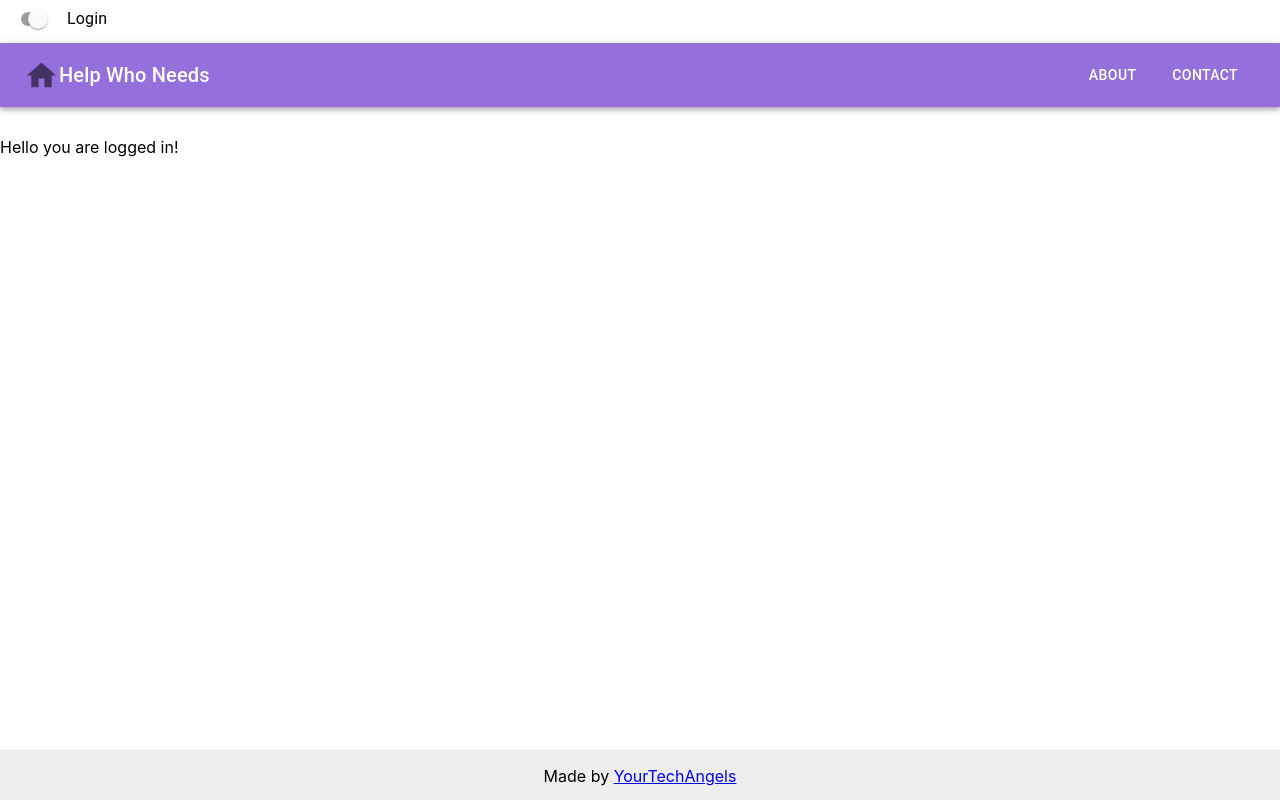
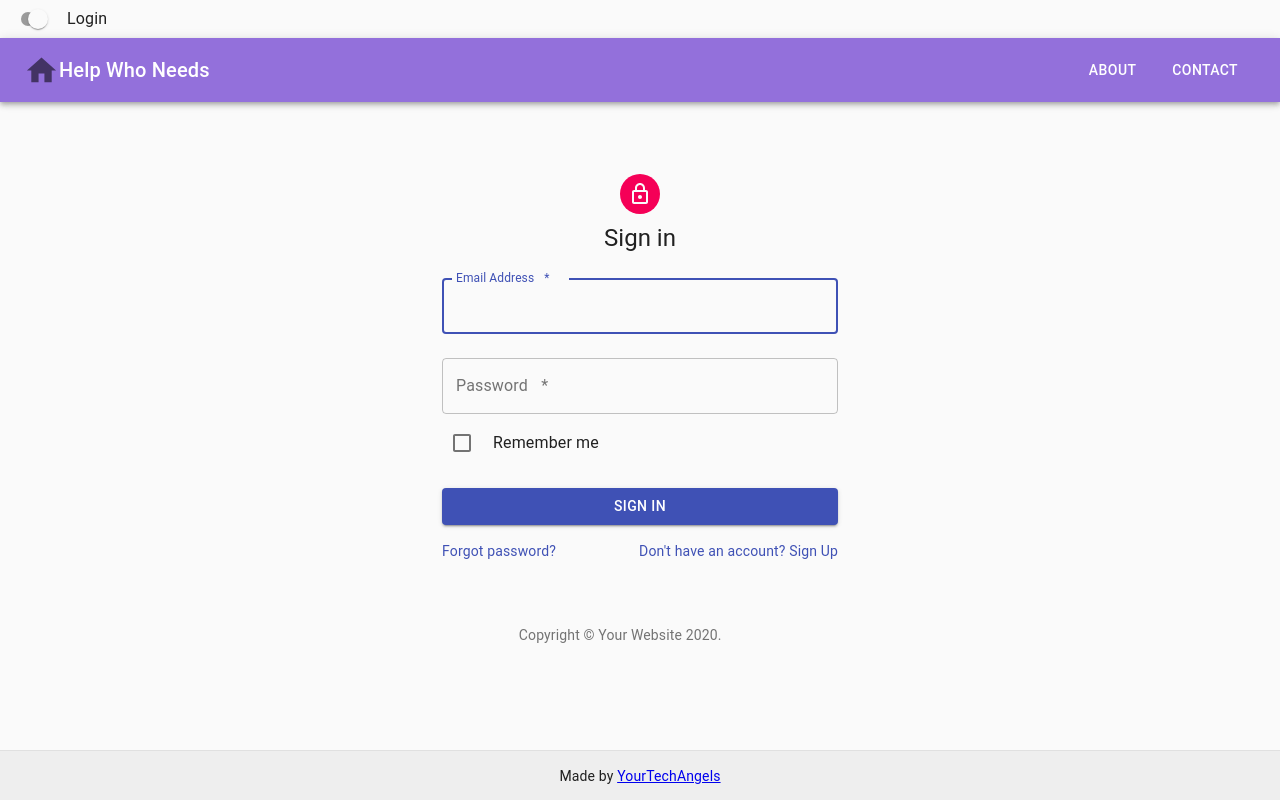
Before and after one commit to sktrip/HelpWhoNeeds, a React (Create React App) app: page /login in a window 1280 px wide. Built offline with nearby package versions, Linux system fonts and the light colour scheme; the HTML template or start-up script is replaced by a standard one.

Commit message:
Cleared up css

```diff
--- a/src/App.css
+++ b/src/App.css
@@ -13,48 +13,3 @@
 span {
   margin: 0 10px;
 }
-
-/*Registration Page css*/
-main {
-  margin-top: 1px;
-}
-
-label {
-  display: block;
-  margin-bottom: 5px;
-  margin-right: 20px;
-}
-
-input,
-button {
-  margin-bottom: 10px;
-  white-space: nowrap;
-}
-
-form {
-  background-color: white;
-  width: 90%;
-  margin: 0 auto;
-  padding: 30px;
-  border: 1px solid black;
-}
-
-#submit-button {
-  border: 2px;
-  font-weight: bold;
-  margin-top: 10px;
-}
-/*Login form*/
-.login-form {
-  background-color: white;
-  width: 60%;
-  margin: 0 auto;
-  padding: 30px;
-  border: 0px;
-}
-
-#Search-button {
-  border: 2px;
-  font-weight: bold;
-  margin-top: 25px;
-}
--- a/src/App.js
+++ b/src/App.js
@@ -4,7 +4,7 @@
 import Landing from "./components/landing/Landing";
 import About from "./components/about/About";
 import Footer from "./components/structure/Footer";
-import LoginTest from "./components/login/LoginTest";
+import SignIn from "./components/login/SignIn";
 import { BrowserRouter as Router,  Route, Switch } from "react-router-dom";
 
 function App() {
@@ -20,7 +20,7 @@
                     <About />
                 </Route>
                 <Route path="/login">
-                    <LoginTest />
+                    <SignIn />
                 </Route>
                 </Switch>
                 <Footer />
--- a/src/components/landing/Landing.js
+++ b/src/components/landing/Landing.js
@@ -1,6 +1,7 @@
 import { useState } from "react";
 import { Link } from "react-router-dom";
 import { makeStyles, Button } from "@material-ui/core";
+import { useEffect } from "react";
 
 const useStyles = makeStyles({
     button:{
@@ -12,6 +13,7 @@
     divContentWrapper:{
         textAlign: "center",
         minHeight: "100%",
+        paddingLeft: "50px",
     }
 
 });
@@ -19,6 +21,13 @@
 
     const classes = useStyles();
     const [user, setUser] = useState(" ");
+
+    useEffect( () => {
+        console.log("in useEffect");
+        return () =>{
+            console.log("in useEffect Cleanup");
+        }
+    },[user])
 
     return (
             <div className={classes.divContentWrapper} >
--- a/src/components/login/LoginTest.js
+++ /dev/null
@@ -1,10 +0,0 @@
-
-const  LoginTest = () => {
-return(
-    <div>
-        <p>Hello you are logged in!</p>
-    </div>
-);
-}
-
-export default LoginTest;
--- /dev/null
+++ b/src/components/login/SignIn.js
@@ -0,0 +1,117 @@
+import React from "react";
+import Avatar from "@material-ui/core/Avatar";
+import Button from "@material-ui/core/Button";
+import CssBaseline from "@material-ui/core/CssBaseline";
+import TextField from "@material-ui/core/TextField";
+import FormControlLabel from "@material-ui/core/FormControlLabel";
+import Checkbox from "@material-ui/core/Checkbox";
+import Link from "@material-ui/core/Link";
+import Grid from "@material-ui/core/Grid";
+import Box from "@material-ui/core/Box";
+import LockOutlinedIcon from "@material-ui/icons/LockOutlined";
+import Typography from "@material-ui/core/Typography";
+import { makeStyles } from "@material-ui/core/styles";
+import Container from "@material-ui/core/Container";
+
+function Copyright() {
+    return (
+        <Typography variant="body2" color="textSecondary" align="center">
+            {"Copyright © "}
+            <Link color="inherit" href="https://material-ui.com/">
+                Your Website
+    </Link>{" "}
+            {new Date().getFullYear()}
+            {"."}
+        </Typography>
+    );
+}
+
+const useStyles = makeStyles((theme) => ({
+    paper: {
+        marginTop: theme.spacing(8),
+        display: "flex",
+        flexDirection: "column",
+        alignItems: "center",
+    },
+    avatar: {
+        margin: theme.spacing(1),
+        backgroundColor: theme.palette.secondary.main,
+    },
+    form: {
+        width: "100%", // Fix IE 11 issue.
+        marginTop: theme.spacing(1),
+    },
+    submit: {
+        margin: theme.spacing(3, 0, 2),
+    },
+}));
+
+export default function SignIn() {
+    const classes = useStyles();
+
+    return (
+        <Container component="main" maxWidth="xs">
+            <CssBaseline />
+            <div className={classes.paper}>
+                <Avatar className={classes.avatar}>
+                    <LockOutlinedIcon />
+                </Avatar>
+                <Typography component="h1" variant="h5">
+                    Sign in
+        </Typography>
+                <form className={classes.form} noValidate>
+                    <TextField
+                        variant="outlined"
+                        margin="normal"
+                        required
+                        fullWidth
+                        id="email"
+                        label="Email Address"
+                        name="email"
+                        autoComplete="email"
+                        autoFocus
+                    />
+                    <TextField
+                        variant="outlined"
+                        margin="normal"
+                        required
+                        fullWidth
+                        name="password"
+                        label="Password"
+                        type="password"
+                        id="password"
+                        autoComplete="current-password"
+                    />
+                    <FormControlLabel
+                        control={<Checkbox value="remember" color="primary" />}
+                        label="Remember me"
+                    />
+                    <Button
+                        type="submit"
+                        fullWidth
+                        variant="contained"
+                        color="primary"
+                        className={classes.submit}
+                    >
+                        Sign In
+        </Button>
+                    <Grid container>
+                        <Grid item xs>
+                            <Link href="#" variant="body2">
+                                Forgot password?
+        </Link>
+                        </Grid>
+                        <Grid item>
+                            <Link href="#" variant="body2">
+                                {"Don't have an account? Sign Up"}
+                            </Link>
+                        </Grid>
+                    </Grid>
+                </form>
+            </div>
+            <Box mt={8}>
+                <Copyright />
+            </Box>
+        </Container>
+    );
+}
```
